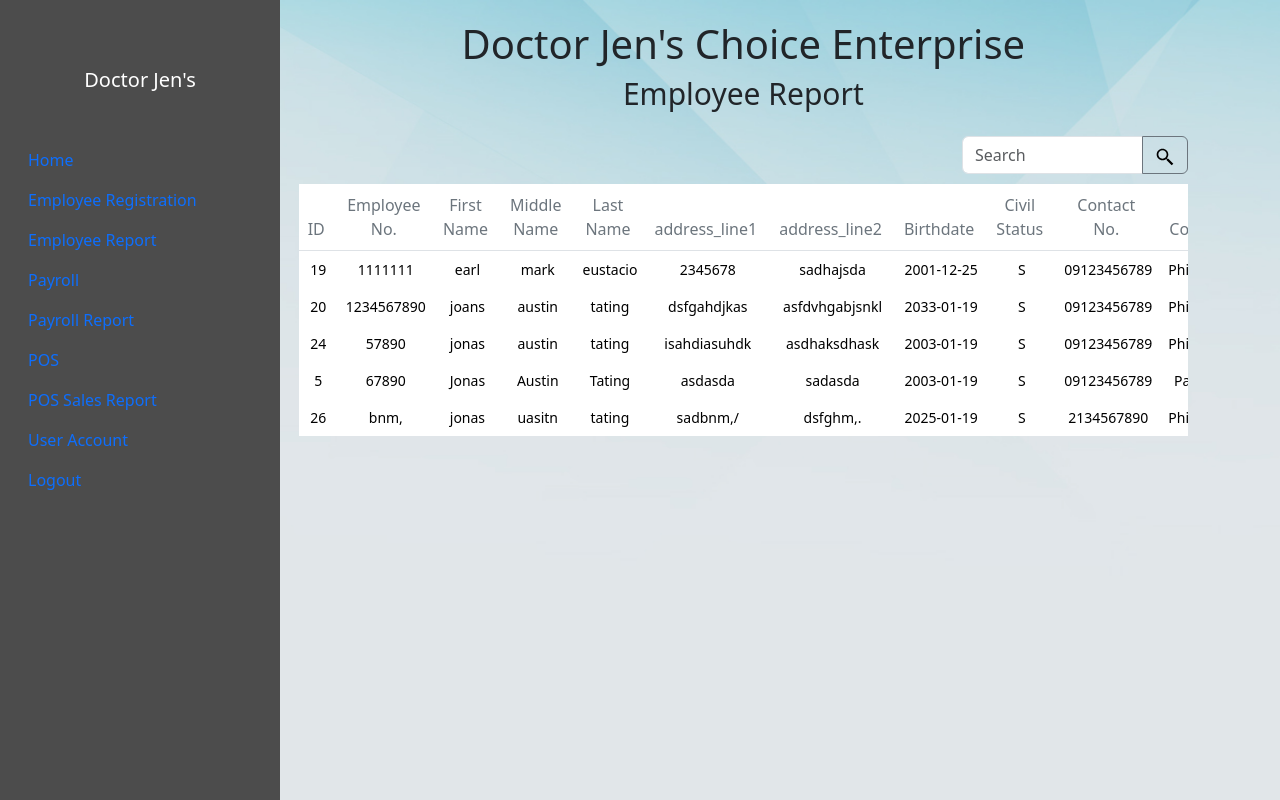
After one commit to qafsd219/tating_webdevelopment, a PHP site: page /employee_report.php in a window 1280 px wide. The commit adds this page. Run offline with PHP 8.4, Linux system fonts and the light colour scheme; data comes from the database, SQL or seed files in the repository.

Commit message:
Add employee report

```diff
--- a/admin.php
+++ b/admin.php
@@ -23,7 +23,7 @@
                             <a class="nav-link" href="employee_registration_save.php">Employee Registration</a>
                         </li>
                         <li class="nav-item">
-                            <a class="nav-link" href="#">Employee Report</a>
+                            <a class="nav-link" href="employee_report.php">Employee Report</a>
                         </li>
                         <li class="nav-item">
                             <a class="nav-link" href="payroll.php">Payroll</a>
--- a/employee_registration_save.php
+++ b/employee_registration_save.php
@@ -24,7 +24,7 @@
                             <a class="nav-link" href="employee_registration_save.php">Employee Registration</a>
                         </li>
                         <li class="nav-item">
-                            <a class="nav-link" href="#">Employee Report</a>
+                            <a class="nav-link" href="employee_report.php">Employee Report</a>
                         </li>
                         <li class="nav-item">
                             <a class="nav-link" href="payroll.php">Payroll</a>
--- /dev/null
+++ b/employee_report.php
@@ -0,0 +1,174 @@
+<?php
+    include 'process/db_connection.php';
+    $conn = OpenCon();
+    $sql = "SELECT * FROM `personal_infotbl`;";
+    $result = $conn->query($sql);
+
+    if ($_SERVER['REQUEST_METHOD'] == "POST") {
+        $item_name = $_POST['search'];
+        $sql = "SELECT * FROM `personal_infotbl` WHERE employee_no = '$item_name' OR id = '$item_name' OR ;";
+        $result = $conn->query($sql);
+        if (!$item_name) {
+            $sql = "SELECT * FROM `personal_infotbl`;";
+            $result = $conn->query($sql);
+        }
+    }
+?>
+<!DOCTYPE html>
+<html lang="en">
+<head>
+    <meta charset="UTF-8">
+    <meta name="viewport" content="width=device-width, initial-scale=1.0">
+    <title>Doctor Jen's | Employee Report</title>
+    <link href="https://cdn.jsdelivr.net/npm/bootstrap@5.3.1/dist/css/bootstrap.min.css" rel="stylesheet" integrity="sha384-4bw+/aepP/YC94hEpVNVgiZdgIC5+VKNBQNGCHeKRQN+PtmoHDEXuppvnDJzQIu9" crossorigin="anonymous">
+    <script src="https://cdn.jsdelivr.net/npm/bootstrap@5.3.1/dist/js/bootstrap.bundle.min.js" integrity="sha384-HwwvtgBNo3bZJJLYd8oVXjrBZt8cqVSpeBNS5n7C8IVInixGAoxmnlMuBnhbgrkm" crossorigin="anonymous"></script>
+    <script src="https://ajax.googleapis.com/ajax/libs/jquery/3.5.1/jquery.min.js"></script>
+    <link rel="stylesheet" href="css/admin.css?v.3">
+</head>
+<body>
+    <div class="container-fluid">
+        <div class="row">
+            <!-- Sidebar Menu -->
+            <nav id="sidebar">
+                <div class="position-sticky">
+                    <h1 class="text-white fs-5 text-center my-5">Doctor Jen's</h1>
+                    <ul class="nav flex-column text-start">
+                        <li class="nav-item">
+                            <a class="nav-link active" href="admin.php">Home</a>
+                        </li>
+                        <li class="nav-item">
+                            <a class="nav-link" href="employee_registration_save.php">Employee Registration</a>
+                        </li>
+                        <li class="nav-item">
+                            <a class="nav-link" href="employee_report.php">Employee Report</a>
+                        </li>
+                        <li class="nav-item">
+                            <a class="nav-link" href="payroll.php">Payroll</a>
+                        </li>
+                        <li class="nav-item">
+                            <a class="nav-link" href="#">Payroll Report</a>
+                        </li>
+                        <li class="nav-item">
+                            <a class="nav-link" href="pos.php">POS</a>
+                        </li>
+                        <li class="nav-item">
+                            <a class="nav-link" href="#">POS Sales Report</a>
+                        </li>
+                        <li class="nav-item">
+                            <a class="nav-link" href="user.php">User Account</a>
+                        </li>
+                        <li class="nav-item">
+                            <a class="nav-link" href="login.php">Logout</a>
+                        </li>
+                    </ul>
+                </div>
+            </nav>
+            <!-- Content -->
+            <main class="col-md-9 ms-sm-auto col-lg-10 px-md-4">
+                <!-- Page content goes here -->
+                <h1>Doctor Jen's Choice Enterprise</h1>
+                <div id="page-content">
+                    <!--  AAAAAAAA -->
+                    <div class="flex-grow-1">
+                        <div class="px-5">
+                            <h1 class="d-flex justify-content-center m-2" style="font-size:30px;">Employee Report</h1>
+                            <div class="row justify-content-end">
+                                <form action="" method="post" class="input-group mb-3 mt-3" style="height: 2rem; width:250px">
+                                    <input type="text" class="form-control" aria-describedby="button-addon2" placeholder="Search" name='search'>
+                                    <button class="btn btn-outline-secondary" type="submit" id="search_button">
+                                        <svg xmlns="http://www.w3.org/2000/svg" x="0px" y="0px" width="20" height="20" viewBox="0 0 24 24" class="">
+                                            <path d="M 9 2 C 5.1458514 2 2 5.1458514 2 9 C 2 12.854149 5.1458514 16 9 16 C 10.747998 16 12.345009 15.348024 13.574219 14.28125 L 14 14.707031 L 14 16 L 20 22 L 22 20 L 16 14 L 14.707031 14 L 14.28125 13.574219 C 15.348024 12.345009 16 10.747998 16 9 C 16 5.1458514 12.854149 2 9 2 z M 9 4 C 11.773268 4 14 6.2267316 14 9 C 14 11.773268 11.773268 14 9 14 C 6.2267316 14 4 11.773268 4 9 C 4 6.2267316 6.2267316 4 9 4 z"></path>
+                                        </svg>
+                                    </button>
+                                </form>
+                            </div>
+                            <section>
+                                <div class="table-responsive">
+                                    <table class="table table-borderless bg-white rounded small table-hover">
+                                        <thead class="border-bottom">
+                                            <tr>
+                                                <th class="py-6 ps-6">
+                                                    <span class="me-1 btn p-0 d-flex align-items-center text-secondary pe-none">ID</span>
+                                                </th>
+                                                <th class="py-6 ps-6">
+                                                    <span class="me-1 btn p-0 d-flex align-items-center text-secondary pe-none">Employee No.</span>
+                                                </th>
+                                                <th class="py-6 ps-6">
+                                                    <span class="me-1 btn p-0 d-flex align-items-center text-secondary pe-none">First Name</span>
+                                                </th>
+                                                <th class="py-6 ps-6">
+                                                    <span class="me-1 btn p-0 d-flex align-items-center text-secondary pe-none">Middle Name</span>
+                                                </th>
+                                                <th class="py-6 ps-6">
+                                                    <span class="me-1 btn p-0 d-flex align-items-center text-secondary pe-none">Last Name</span>
+                                                </th>
+                                                <th class="py-6 ps-6">
+                                                    <span class="me-1 btn p-0 d-flex align-items-center text-secondary pe-none">address_line1</span>
+                                                </th>
+                                                <th class="py-6 ps-6">
+                                                    <span class="me-1 btn p-0 d-flex align-items-center text-secondary pe-none">address_line2</span>
+                                                </th>
+                                                <th class="py-6 ps-6">
+                                                    <span class="me-1 btn p-0 d-flex align-items-center text-secondary pe-none">Birthdate</span>
+                                                </th>
+                                                <th class="py-6 ps-6">
+                                                    <span class="me-1 btn p-0 d-flex align-items-center text-secondary pe-none">Civil Status</span>
+                                                </th>
+                                                <th class="py-6 ps-6">
+                                                    <span class="me-1 btn p-0 d-flex align-items-center text-secondary pe-none">Contact No.</span>
+                                                </th>
+                                                <th class="py-6 ps-6">
+                                                    <span class="me-1 btn p-0 d-flex align-items-center text-secondary pe-none">Country</span>
+                                                </th>
+                                                <th class="py-6 ps-6">
+                                                    <span class="me-1 btn p-0 d-flex align-items-center text-secondary pe-none">Department</span>
+                                                </th>
+                                                <th class="py-6 ps-6">
+                                                    <span class="me-1 btn p-0 d-flex align-items-center text-secondary pe-none">Designation</span>
+                                                </th>
+                                                <th class="py-6 ps-6">
+                                                    <span class="me-1 btn p-0 d-flex align-items-center text-secondary pe-none">Email Address</span>
+                                                </th>
+                                                <th class="py-6 ps-6">
+                                                    <span class="me-1 btn p-0 d-flex align-items-center text-secondary pe-none">Employee Status</span>
+                                                </th>
+                                            </tr>
+                                        </thead>
+                                        <tbody>
+                                            <?php
+                                            if ($result) {
+                                                while ($item = $result->fetch_assoc()) {
+                                                    echo "
+                                            <tr class='clickable-row' data-href='employee_registration_save.php?id={$item['id']}'>
+                                                <td class='py-6 ps-6'>$item[id]</td>
+                                                <td class='py-6 ps-6'>$item[employee_no]</td>
+                                                <td class='py-6 ps-6'>$item[fname]</td>
+                                                <td class='py-6 ps-6'>$item[mname]</td>
+                                                <td class='py-6 ps-6'>$item[lname]</td>
+                                                <td class='py-6 ps-6'>$item[address_line1]</td>
+                                                <td class='py-6 ps-6'>$item[address_line2]</td>
+                                                <td class='py-6 ps-6'>$item[birth_date]</td>
+                                                <td class='py-6 ps-6'>$item[civil_status]</td>
+                                                <td class='py-6 ps-6'>$item[contact_no]</td>
+                                                <td class='py-6 ps-6'>$item[country]</td>
+                                                <td class='py-6 ps-6'>$item[department]</td>
+                                                <td class='py-6 ps-6'>$item[designation]</td>
+                                                <td class='py-6 ps-6'>$item[email_address]</td>
+                                                <td class='py-6 ps-6'>$item[employee_status]</td>
+                                            </tr>
+                                            ";
+                                                }
+                                            }
+                                            ?>
+                                        </tbody>
+                                    </table>
+                                </div>
+                            </section>
+                        </div>
+                    </div>
+                </div>
+            </main>
+        </div>
+    </div>
+</body>
+</html>
--- a/payroll.php
+++ b/payroll.php
@@ -25,7 +25,7 @@
                             <a class="nav-link" href="employee_registration_save.php">Employee Registration</a>
                         </li>
                         <li class="nav-item">
-                            <a class="nav-link" href="#">Employee Report</a>
+                            <a class="nav-link" href="employee_report.php">Employee Report</a>
                         </li>
                         <li class="nav-item">
                             <a class="nav-link" href="payroll.php">Payroll</a>
--- a/pos.php
+++ b/pos.php
@@ -24,7 +24,7 @@
                             <a class="nav-link" href="employee_registration_save.php">Employee Registration</a>
                         </li>
                         <li class="nav-item">
-                            <a class="nav-link" href="#">Employee Report</a>
+                            <a class="nav-link" href="employee_report.php">Employee Report</a>
                         </li>
                         <li class="nav-item">
                             <a class="nav-link" href="payroll.php">Payroll</a>
--- a/pos_cars.php
+++ b/pos_cars.php
@@ -24,7 +24,7 @@
                             <a class="nav-link" href="employee_registration_save.php">Employee Registration</a>
                         </li>
                         <li class="nav-item">
-                            <a class="nav-link" href="#">Employee Report</a>
+                            <a class="nav-link" href="employee_report.php">Employee Report</a>
                         </li>
                         <li class="nav-item">
                             <a class="nav-link" href="payroll.php">Payroll</a>
--- a/pos_cellphone.php
+++ b/pos_cellphone.php
@@ -24,7 +24,7 @@
                             <a class="nav-link" href="employee_registration_save.php">Employee Registration</a>
                         </li>
                         <li class="nav-item">
-                            <a class="nav-link" href="#">Employee Report</a>
+                            <a class="nav-link" href="employee_report.php">Employee Report</a>
                         </li>
                         <li class="nav-item">
                             <a class="nav-link" href="payroll.php">Payroll</a>
--- a/pos_chips.php
+++ b/pos_chips.php
@@ -24,7 +24,7 @@
                             <a class="nav-link" href="employee_registration_save.php">Employee Registration</a>
                         </li>
                         <li class="nav-item">
-                            <a class="nav-link" href="#">Employee Report</a>
+                            <a class="nav-link" href="employee_report.php">Employee Report</a>
                         </li>
                         <li class="nav-item">
                             <a class="nav-link" href="payroll.php">Payroll</a>
--- a/pos_mouse.php
+++ b/pos_mouse.php
@@ -24,7 +24,7 @@
                             <a class="nav-link" href="employee_registration_save.php">Employee Registration</a>
                         </li>
                         <li class="nav-item">
-                            <a class="nav-link" href="#">Employee Report</a>
+                            <a class="nav-link" href="employee_report.php">Employee Report</a>
                         </li>
                         <li class="nav-item">
                             <a class="nav-link" href="payroll.php">Payroll</a>
```
Also changed, not shown: user.php (deleted, +0 -52 lines), 1 other file.
